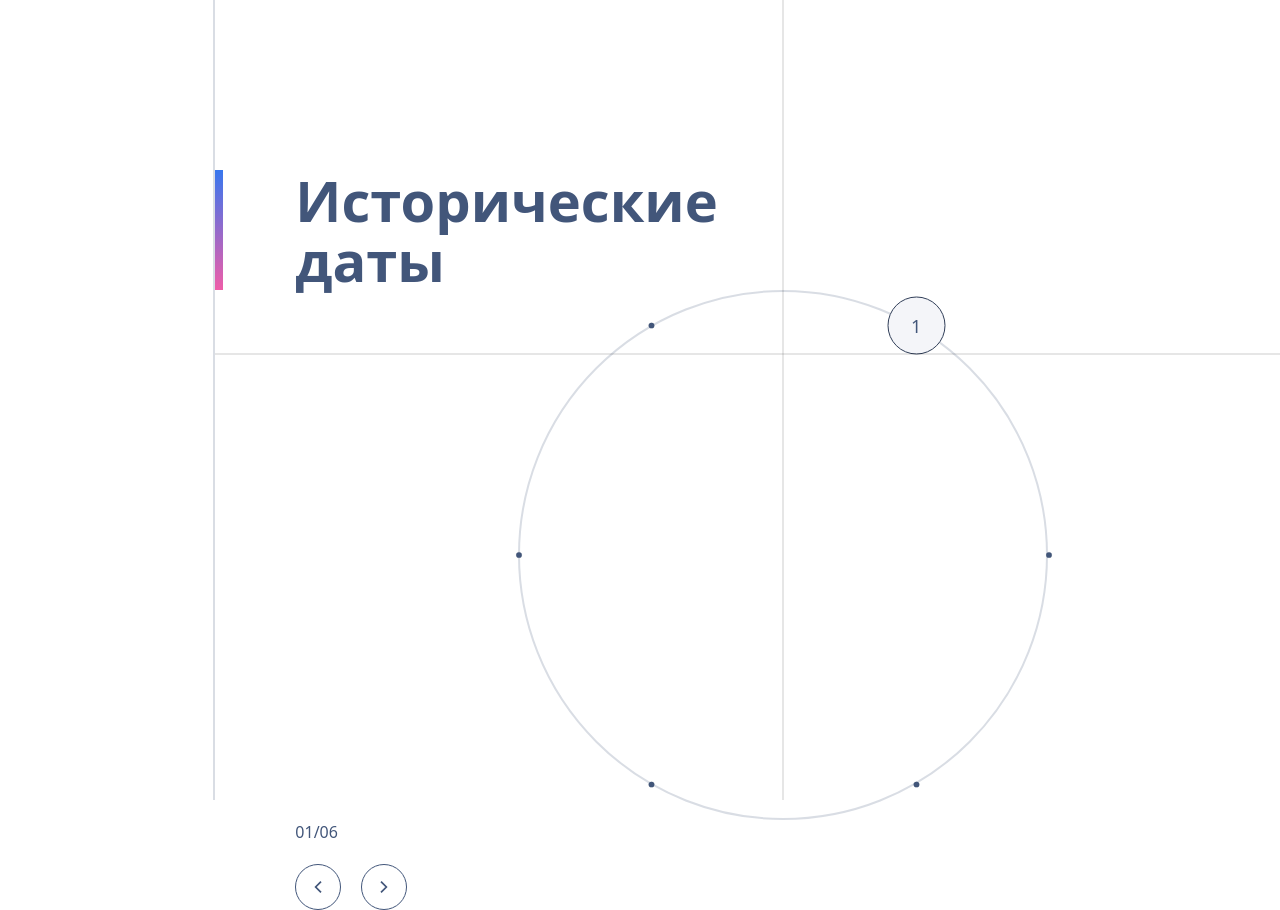
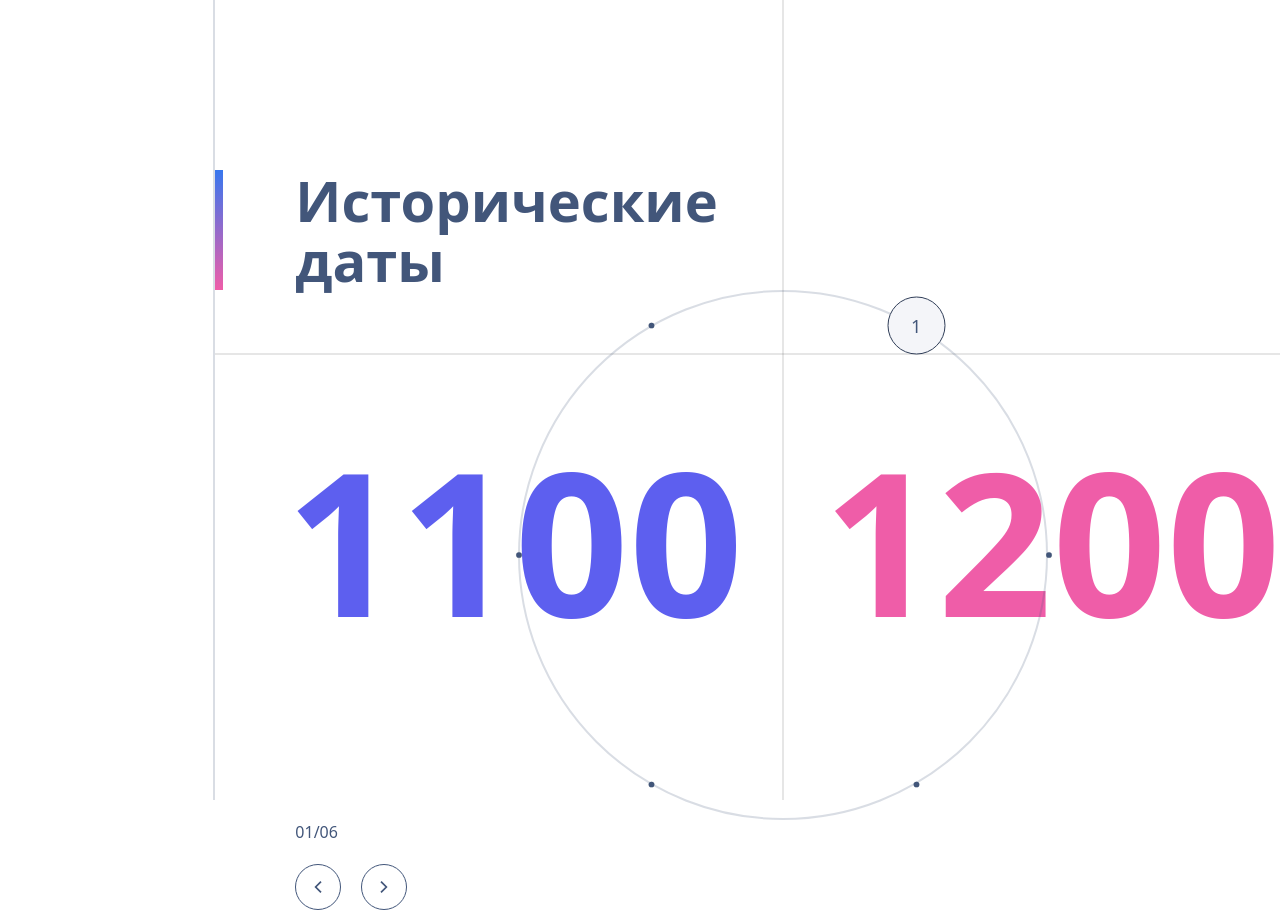
Before and after one commit to FoxyGDFD/beautiful-swiper, a React (Vite) app: page / in a window 1280 px wide. Shown: the top 910 px of the page. Built offline with nearby package versions, Linux system fonts and the light colour scheme.

Commit message:
feat: add digits in circle

```diff
--- a/package.json
+++ b/package.json
@@ -11,6 +11,7 @@
   },
   "dependencies": {
     "clsx": "^2.1.1",
+    "gsap": "^3.13.0",
     "react": "^19.1.1",
     "react-dom": "^19.1.1",
     "sass": "^1.92.1",
--- /dev/null
+++ b/src/shared/hooks/useNumberAnimation.ts
@@ -0,0 +1,31 @@
+import { useEffect, useRef } from 'react';
+import gsap from 'gsap';
+
+export const useNumberAnimation = (value: number) => {
+  const ref = useRef<HTMLParagraphElement>(null);
+  const prevValue = useRef(value);
+  const animationRef = useRef<gsap.core.Tween | null>(null);
+
+  useEffect(() => {
+    if (ref.current && value !== prevValue.current) {
+      if (animationRef.current) {
+        animationRef.current.kill();
+      }
+
+      animationRef.current = gsap.fromTo(ref.current,
+        { innerText: prevValue.current },
+        {
+          innerText: value,
+          duration: 1,
+          snap: { innerText: 1 },
+          ease: "power2.out",
+          onComplete: () => {
+            prevValue.current = value;
+          }
+        }
+      );
+    }
+  }, [value]);
+
+  return { ref, currentValue: prevValue.current };
+};
--- a/src/shared/store/useSliderSelector.ts
+++ b/src/shared/store/useSliderSelector.ts
@@ -1,15 +1,15 @@
 import { LinkedList } from "@shared/lib/data-structures/linked-list";
 import { createReactStore } from "@shared/lib/store";
 
-export type SelectSliderButton = {id: number};
+export type SelectSliderButton = {id: number, startYear: number, endYear: number };
 
-export const SELECT_SLIDER_BUTTONS = [
-  { id: 1 },
-  { id: 2 },
-  { id: 3 },
-  { id: 4 },
-  { id: 5 },
-  { id: 6 }
+export const SELECT_SLIDER_BUTTONS : SelectSliderButton[] = [
+  { id: 1, startYear: 1100, endYear: 1200 },
+  { id: 2, startYear: 1200, endYear: 1300 },
+  { id: 3, startYear: 1300, endYear: 1400 },
+  { id: 4, startYear: 1400, endYear: 1500 },
+  { id: 5, startYear: 1500, endYear: 1600 },
+  { id: 6, startYear: 1600, endYear: 1700 }
 ];
 
 const list = new LinkedList<SelectSliderButton>();
--- a/src/shared/styles/_variables.scss
+++ b/src/shared/styles/_variables.scss
@@ -4,6 +4,8 @@ $black-blue_50: #42567a80;
 $black-blue: #42567a;
 $button-border: #303e58;
 $blue: #3877ee;
+
+$iris-100: #5d5fef;
 
 $fucshia-50: #ef5da8;
 $fucshia-100: #ef5da8;
--- a/src/widgets/timeline/ui/TimelineCircle.module.scss
+++ b/src/widgets/timeline/ui/TimelineCircle.module.scss
@@ -4,15 +4,44 @@
 
 .container {
   @include mixins.flex-center;
+  position: relative;
+}
+
+.digits {
+  z-index: 2;
+  pointer-events: none;
+  position: absolute;
+  top: 50%;
+  left: 50%;
+  transform: translate(-50%, -50%);
+  margin-top: -15px;
+  gap: 5rem;
+
+  @include mixins.flex-center;
+
+  .text {
+    font-size: 200px;
+    font-weight: variables.$font-weight-bold;
+
+    &.start {
+      color: variables.$iris-100;
+    }
+
+    &.end {
+      color: variables.$fucshia-100;
+    }
+  }
 }
 
 .circle {
+  z-index: 10;
   position: relative;
   width: 530px;
   height: 530px;
   border-radius: 50%;
   border: 2px solid variables.$black-blue_20;
   transition: transform 1s cubic-bezier(0.25, 1, 0.5, 1);
+
   @include mixins.flex-center;
 }
 
--- a/src/widgets/timeline/ui/TimelineCircle.tsx
+++ b/src/widgets/timeline/ui/TimelineCircle.tsx
@@ -2,6 +2,7 @@ import { useSliderSelector, type SelectSliderButton } from '@shared/store/useSli
 import styles from './TimelineCircle.module.scss'
 import { useState, useEffect, useRef } from 'react';
 import clsx from 'clsx';
+import { useNumberAnimation } from '@shared/hooks/useNumberAnimation';
 
 type TimelineCircleProps = {
   buttons: SelectSliderButton[];
@@ -12,6 +13,14 @@ export const TimelineCircle = ({ buttons }: TimelineCircleProps) => {
 
   const [rotation, setRotation] = useState(0);
   const prevIndexRef = useRef(0);
+
+  const { ref: startYearRef, currentValue: startYearValue } = useNumberAnimation(
+    currentItem?.startYear || 0
+  );
+
+  const { ref: endYearRef, currentValue: endYearValue } = useNumberAnimation(
+    currentItem?.endYear || 0
+  );
 
   useEffect(() => {
     if (currentIndex !== -1 && currentIndex !== prevIndexRef.current) {
@@ -32,6 +41,21 @@ export const TimelineCircle = ({ buttons }: TimelineCircleProps) => {
 
   return (
     <div className={styles.container}>
+      <div className={styles.digits}>
+        <p
+          ref={startYearRef}
+          className={clsx(styles.text, styles.start)}
+        >
+          {startYearValue}
+        </p>
+        <p
+          ref={endYearRef}
+          className={clsx(styles.text, styles.end)}
+        >
+          {endYearValue}
+        </p>
+      </div>
+
       <div
         className={styles.circle}
         style={{ transform: `rotate(${rotation}deg)` }}
```
Also changed, not shown: 1 other file (tests, documents, lock files or other folders).
